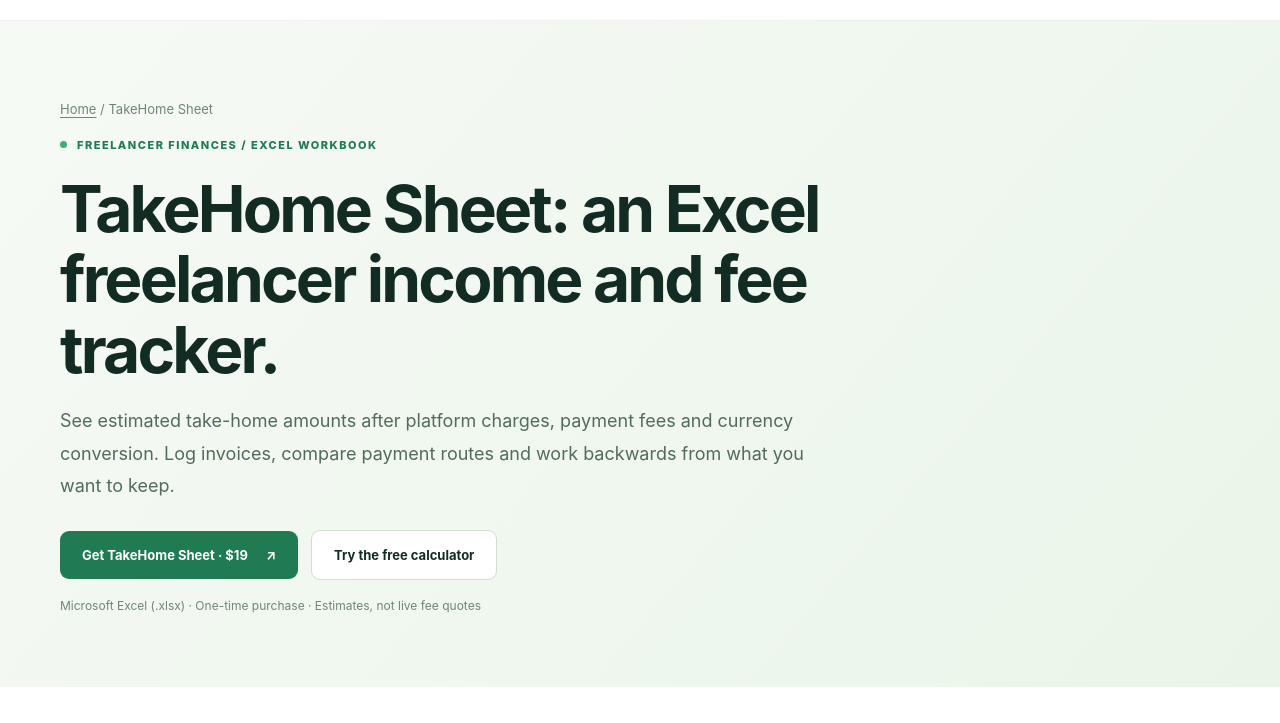
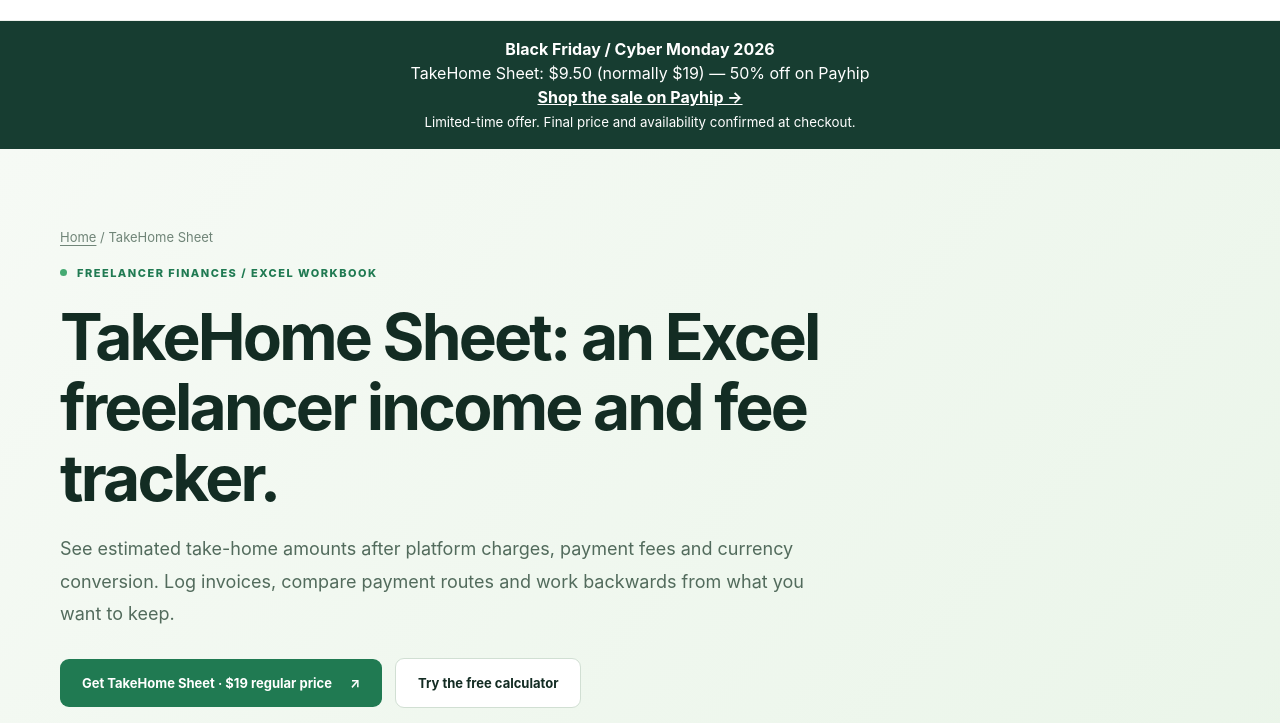
Before and after one commit to klyrosolutionshq/klyro-solutions, a plain HTML site: page takehome-sheet/index.html in a window 1280 px wide. Shown: the part 63-786 px from the top of the page. Drawn offline with Linux system fonts and the light colour scheme.

Commit message:
Advertise verified Black Friday Payhip offer with expiry

```diff
--- a/takehome-sheet/index.html
+++ b/takehome-sheet/index.html
@@ -15,11 +15,11 @@
   <a class="skip" href="#main">Skip to content</a>
   <header class="header"><div class="shell nav"><a class="brand" href="../" aria-label="Klyro Solutions home"><img src="../favicon.svg" width="36" height="36" alt=""><span>Klyro<span class="brand-muted"> Solutions</span></span></a>
     <nav aria-label="Main navigation"><a href="../#products">Products</a><a href="../free-takehome-calculator/">Free tool</a><a href="../#contact">Contact</a></nav></div></header>
-  <main id="main">
-<section class="subhero"><div class="shell"><div class="breadcrumbs"><a href="../">Home</a> / TakeHome Sheet</div><span class="eyebrow"><span class="dot"></span> FREELANCER FINANCES / EXCEL WORKBOOK</span><h1>TakeHome Sheet: an Excel freelancer income and fee tracker.</h1><p>See estimated take-home amounts after platform charges, payment fees and currency conversion. Log invoices, compare payment routes and work backwards from what you want to keep.</p><div class="actions"><a class="button primary" href="https://payhip.com/b/I3jZl" target="_blank" rel="noopener noreferrer">Get TakeHome Sheet · $19 <span aria-hidden="true">↗</span></a><a class="button secondary" href="../free-takehome-calculator/">Try the free calculator</a></div><div class="micro">Microsoft Excel (.xlsx) · One-time purchase · Estimates, not live fee quotes</div></div></section>
+  <main id="main"><aside id="klyro-bf-2026" hidden style="background:#173d31;color:#fff;padding:16px 20px;text-align:center;line-height:1.5"><strong>Black Friday / Cyber Monday 2026</strong><br>TakeHome Sheet: $9.50 (normally $19) — 50% off on Payhip<br><a href="https://payhip.com/b/I3jZl" style="color:#fff;text-decoration:underline;font-weight:700">Shop the sale on Payhip &rarr;</a><br><small>Limited-time offer. Final price and availability confirmed at checkout.</small></aside><script>(function(){if(Date.now()<Date.parse('2026-12-01T00:00:00+08:00'))document.getElementById('klyro-bf-2026').hidden=false;})();</script>
+<section class="subhero"><div class="shell"><div class="breadcrumbs"><a href="../">Home</a> / TakeHome Sheet</div><span class="eyebrow"><span class="dot"></span> FREELANCER FINANCES / EXCEL WORKBOOK</span><h1>TakeHome Sheet: an Excel freelancer income and fee tracker.</h1><p>See estimated take-home amounts after platform charges, payment fees and currency conversion. Log invoices, compare payment routes and work backwards from what you want to keep.</p><div class="actions"><a class="button primary" href="https://payhip.com/b/I3jZl" target="_blank" rel="noopener noreferrer">Get TakeHome Sheet · $19 regular price <span aria-hidden="true">↗</span></a><a class="button secondary" href="../free-takehome-calculator/">Try the free calculator</a></div><div class="micro">Microsoft Excel (.xlsx) · One-time purchase · Estimates, not live fee quotes</div></div></section>
 <section class="detail-section"><div class="shell"><div class="detail-grid"><div><span class="section-label">01 / INSIDE THE WORKBOOK</span><h2>Know what each invoice may actually earn you.</h2><p>TakeHome Sheet is an Excel workbook for freelancers receiving local or international payments. It keeps the inputs visible and lets you edit fee and exchange-rate assumptions.</p><ul class="detail-list"><li>Track up to 200 invoices and their payment status.</li><li>Estimate processing fees, currency conversion, tax reserve and take-home amounts.</li><li>Review monthly gross income, fees and net income on a dashboard.</li><li>Calculate a quote by starting from your target take-home.</li></ul></div><div><img src="../takehome-sheet-preview.png" alt="Actual Excel TakeHome Sheet dashboard with sample invoice entries, fees and take-home calculations" width="1500" height="1020" loading="lazy"><p class="detail-img-caption">Actual Excel workbook preview · Example data</p></div></div></div></section>
 <section class="detail-section alt"><div class="shell"><span class="section-label">02 / FEATURES</span><h2>Built for common cross-border freelancer workflows.</h2><div class="detail-cards"><div class="detail-card"><h3>Invoice log</h3><p>Keep an organized record of up to 200 invoices, including payment status and estimated fee deductions.</p></div><div class="detail-card"><h3>Quote calculator</h3><p>Enter the amount you want to keep and estimate the invoice amount necessary to cover your assumed fees.</p></div><div class="detail-card"><h3>Editable fee profiles</h3><p>Set payment-route costs, exchange rates and tax reserve percentages based on your own situation.</p></div></div></div></section>
 <section class="detail-section"><div class="shell"><span class="section-label">03 / FAQ</span><h2>Before you download</h2><details><summary>Does TakeHome Sheet connect to PayPal, banks or marketplaces?</summary><p>No. It is a manually updated Excel spreadsheet. You enter invoices and your own payment fee and exchange rate assumptions.</p></details><details><summary>Does it calculate official taxes or up-to-date payment provider fees?</summary><p>No. Fee defaults are examples and tax reserve percentages are editable estimates. Check current provider schedules and seek professional tax guidance if needed.</p></details><details><summary>Will it work in Google Sheets?</summary><p>The product is provided for Microsoft Excel as an .xlsx workbook. Google Sheets compatibility is not promised.</p></details><details><summary>Can I try something first?</summary><p>Yes. The separate free TakeHome Net Income Calculator estimates a single invoice's take-home and how much to quote, using editable assumptions.</p></details></div></section>
-<section class="detail-section alt"><div class="shell"><div class="cta-panel"><span class="eyebrow">START WITH THE FREE TOOL</span><h2>See the take-home calculation first.</h2><p>The free Excel calculator is a smaller entry point. TakeHome Sheet adds invoice logging, editable fee profiles and a monthly dashboard.</p><a class="button secondary" href="../free-takehome-calculator/">Explore free calculator</a><a class="button primary" href="https://payhip.com/b/I3jZl" target="_blank" rel="noopener noreferrer">Buy the full workbook · $19 <span aria-hidden="true">↗</span></a></div></div></section></main>
+<section class="detail-section alt"><div class="shell"><div class="cta-panel"><span class="eyebrow">START WITH THE FREE TOOL</span><h2>See the take-home calculation first.</h2><p>The free Excel calculator is a smaller entry point. TakeHome Sheet adds invoice logging, editable fee profiles and a monthly dashboard.</p><a class="button secondary" href="../free-takehome-calculator/">Explore free calculator</a><a class="button primary" href="https://payhip.com/b/I3jZl" target="_blank" rel="noopener noreferrer">Buy the full workbook · $19 regular price <span aria-hidden="true">↗</span></a></div></div></section></main>
   <footer><div class="shell footer-inner"><div class="footer-brand"><img src="../favicon.svg" width="28" height="28" alt=""> Klyro Solutions</div><span>Independent digital products · Malaysia</span><span>© 2026 Klyro Solutions</span></div></footer>
 </body></html>
```
